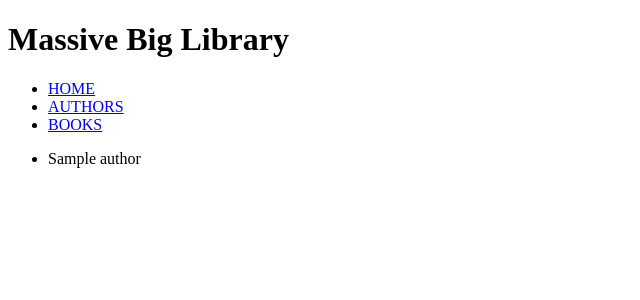
After one commit to GPSPic/Collaboration_Rodger_Gui, a Flask app: page /authors in a window 1280 px wide. The commit adds this page. Shown: the top 300 px of the page, without its empty margins (0-640 px from the left). Run offline with Flask 2, Linux system fonts and the light colour scheme; a database or web service that is not in the repository returns one stand-in record (values such as "Sample title"); some libraries are stand-ins or nearby versions.

Commit message:
authors repo and controller created

```diff
--- a/book_hw_week_4_day_3/app.py
+++ b/book_hw_week_4_day_3/app.py
@@ -1,10 +1,13 @@
 from flask import Flask, render_template
-from controllers.books_controller import books_blueprint
-# from controllers.authors_controller import authors_blueprint
+# from controllers.books_controller import books_blueprint
+from controllers.authors_controller import authors_blueprint
 
 app = Flask(__name__)
 
-app.register_blueprint(books_blueprint)
+# app.register_blueprint(books_blueprint)
+
+app.register_blueprint(authors_blueprint)
+
 
 @app.route('/')
 def home():
--- /dev/null
+++ b/book_hw_week_4_day_3/controllers/authors_controller.py
@@ -0,0 +1,13 @@
+from flask import Flask, render_template, request, redirect
+# from repositories import book_repository
+from repositories import author_repository
+from models.author import Author
+
+from flask import Blueprint
+
+authors_blueprint = Blueprint("authors", __name__)
+
+@authors_blueprint.route("/authors")
+def authors():
+    authors= author_repository.select_all()
+    return render_template("/authors/index.html", all_authors=authors)
--- /dev/null
+++ b/book_hw_week_4_day_3/repositories/author_repository.py
@@ -0,0 +1,21 @@
+from db.run_sql import run_sql
+
+from models.author import Author
+from models.book import Book
+
+def save(author):
+    sql = "INSERT INTO authors (name) VALUES (%s) RETURNING *"
+    values = [author.name]
+    results = run_sql(sql, values)
+    id = results[0]['id']
+    author.id = id
+    return author
+
+def select_all():
+    authors= []
+    sql = "SELECT * FROM authors"
+    results= run_sql(sql)
+    for row in results:
+        author= Author(row['name'], row['id'])
+        authors.append(author)
+    return authors
--- /dev/null
+++ b/book_hw_week_4_day_3/templates/authors/index.html
@@ -0,0 +1,11 @@
+{% extends 'base.html' %}
+{% block content %}
+{% for author in all_authors %}
+    <ul>
+        <li>{{ author.name }}
+        </li>
+    </ul>
+
+{% endfor %}
+
+{% endblock content %}
--- a/book_hw_week_4_day_3/templates/base.html
+++ b/book_hw_week_4_day_3/templates/base.html
@@ -9,6 +9,13 @@
 <body>
     <header>
         <h1>Massive Big Library</h1>
+        <nav>
+            <ul>
+                <li><a href="/">HOME</a></li>
+                <li><a href="/authors">AUTHORS</a></li>
+                <li><a href="/books">BOOKS</a></li>
+        </ul>
+    </nav>
     </header>
     {% block content %}
 
--- /dev/null
+++ b/book_hw_week_4_day_3/templates/index.html
@@ -0,0 +1,4 @@
+{% extends 'base.html' %}
+{% block content %}
+Lorem ipsum, dolor sit amet consectetur adipisicing elit. Praesentium laudantium magnam recusandae sed dolores unde odit debitis, possimus in placeat tempore, dolor nostrum aperiam sapiente optio non labore porro quae.
+{% endblock content %}
```
Also changed, not shown: book_hw_week_4_day_3/console.py (+10 -0 lines), book_hw_week_4_day_3/db/library.sql (+6 -6 lines).
